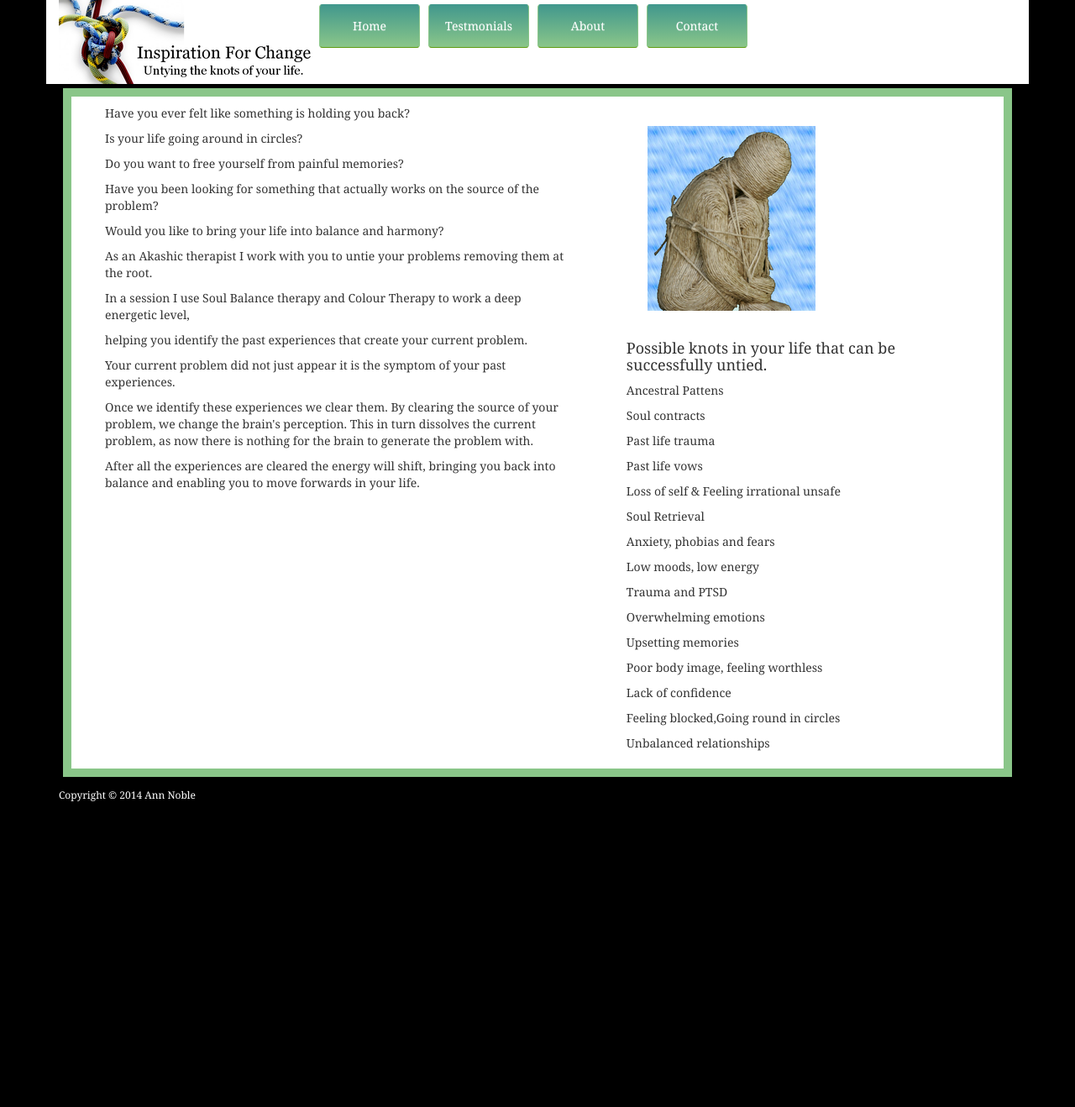
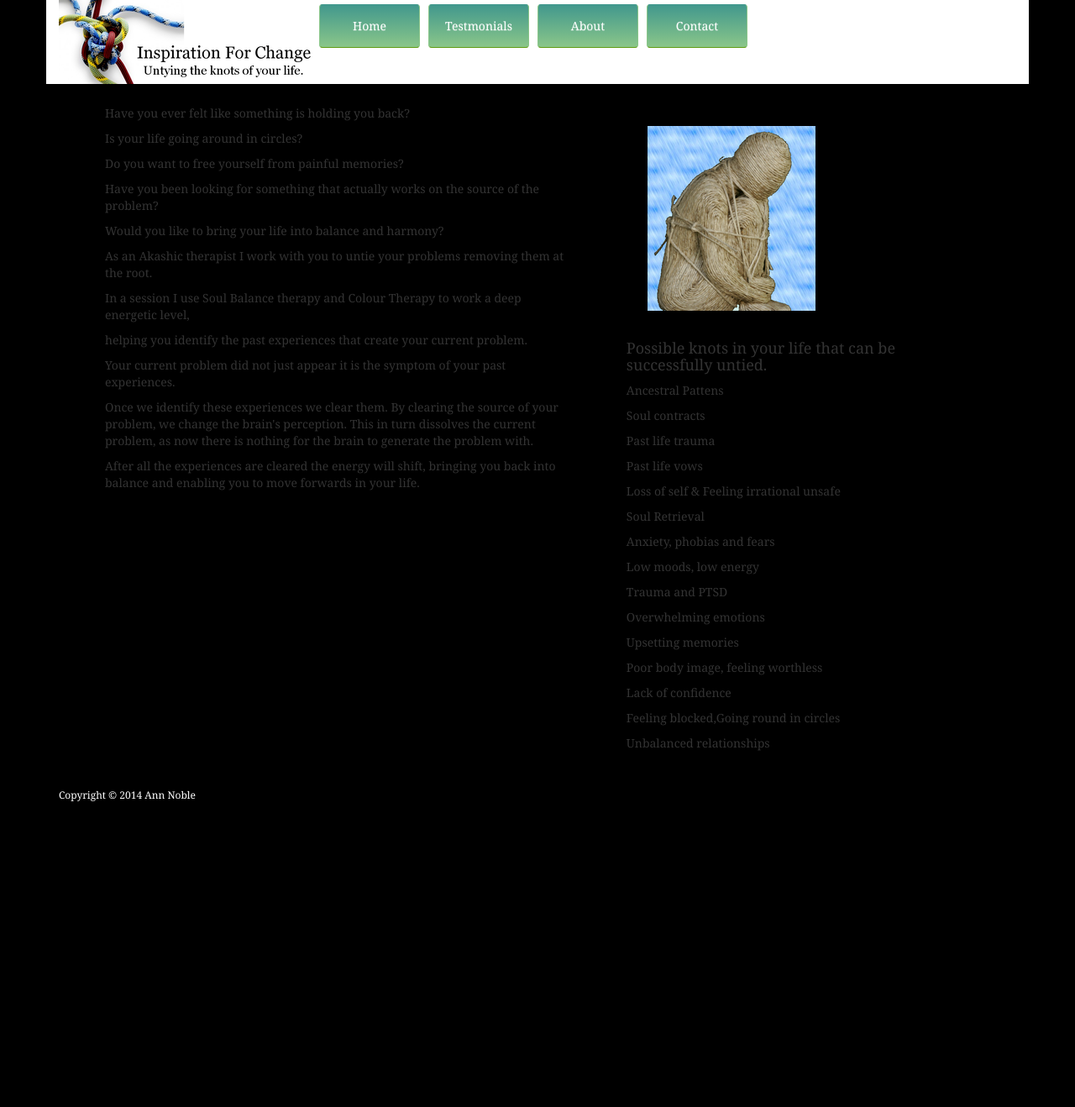
Before and after one commit to designerwebhosting/inspirationforchange, a Jekyll site: the page built from index.md, in a window 1280 px wide. Shown: the whole page at 84% size. Built offline with Jekyll 4.4.1, drawn with Linux system fonts in a browser that asks for light colours; nearby versions of some CDN libraries.

Commit message:
Update theme.css

```diff
--- a/css/theme.css
+++ b/css/theme.css
@@ -43,12 +43,12 @@ footer {
 
 #box {
 	border-style:solid;
-	border-color:#8ac689;
+	border-color:#000;
 	border-width: 10px;
 	margin: 5px 5px 5px 5px;
 	padding: 10px;
 	min-height: 260px;
-	background-color: #fff;
+	background-color: #000;
 }
 
 #box h2 {
@@ -58,15 +58,15 @@ footer {
 
 #features h1 {
 	border-style:solid;
-	border-color:#8ac689;
+	border-color:#000;
 	border-width: 10px;
 	margin: 5px 5px 5px 5px;
 	padding: 10px;
-	background-color: #fff;
+	background-color: #000;
 }
 
 #contentView {
-	background-color: #ecdba1;
+	background-color: #000;
 
 }
 
```
